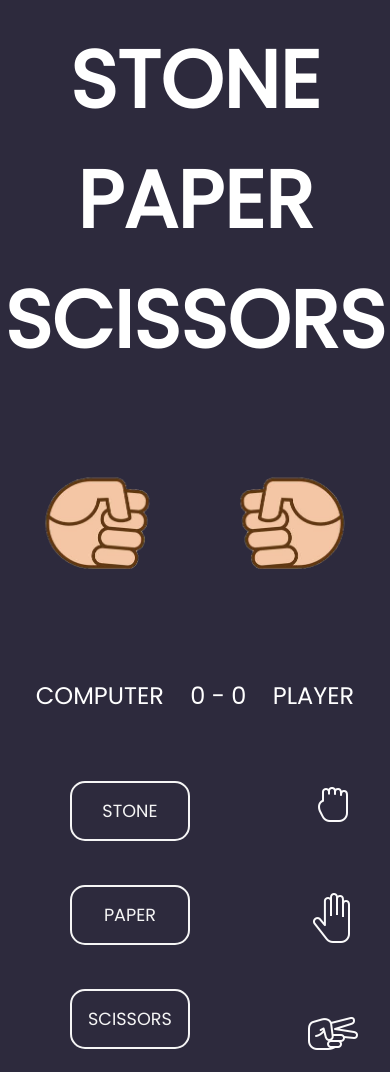
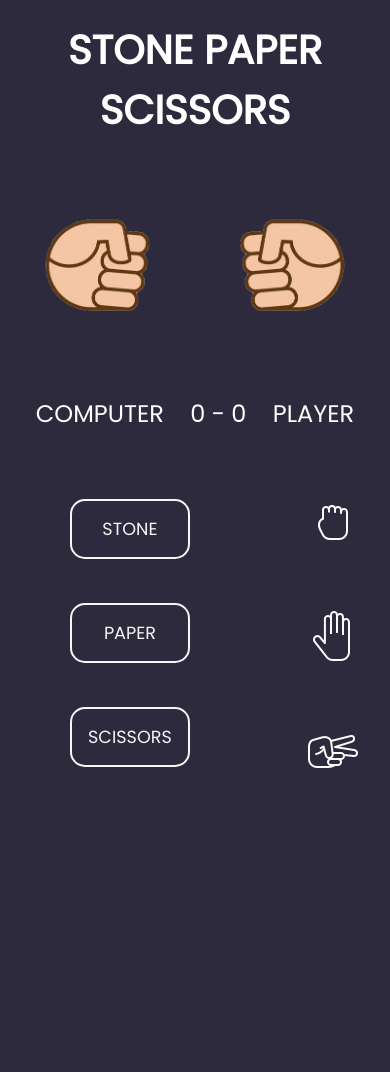
Before and after one commit to KyadaPavan/STONE-PAPER-SCISSORS, a plain HTML site: page index.html in a window 390 px wide. After the commit the page ends 844 px from the top, so only its background shows below. Drawn offline with Linux system fonts and the light colour scheme; a web font is replaced by a local one.

Commit message:
Update index.css

```diff
--- a/index.css
+++ b/index.css
@@ -143,8 +143,9 @@ button:hover {
 
 @media only screen and (max-width: 660px) {
 
-    header{
+    header h1{
         text-align: center;
+        font-size: 2.5em;
     }
 
     .options{
@@ -166,10 +167,11 @@ button:hover {
 
     .images{
         text-align: center;
+        margin-top: 2em;
     }
 
     .points{
-        margin-top: 2em;
+        margin-top: 1em;
     }
 
 }
```
